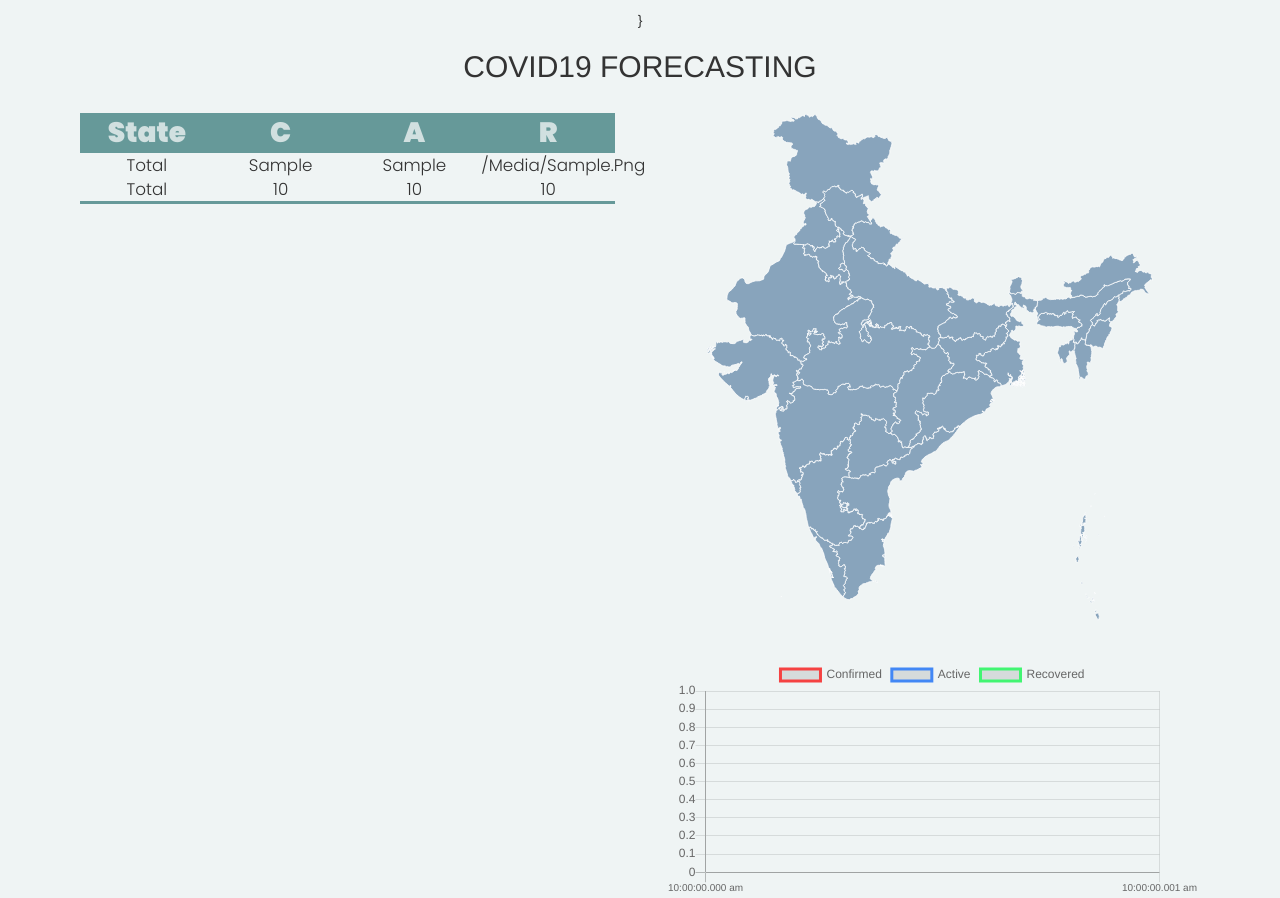
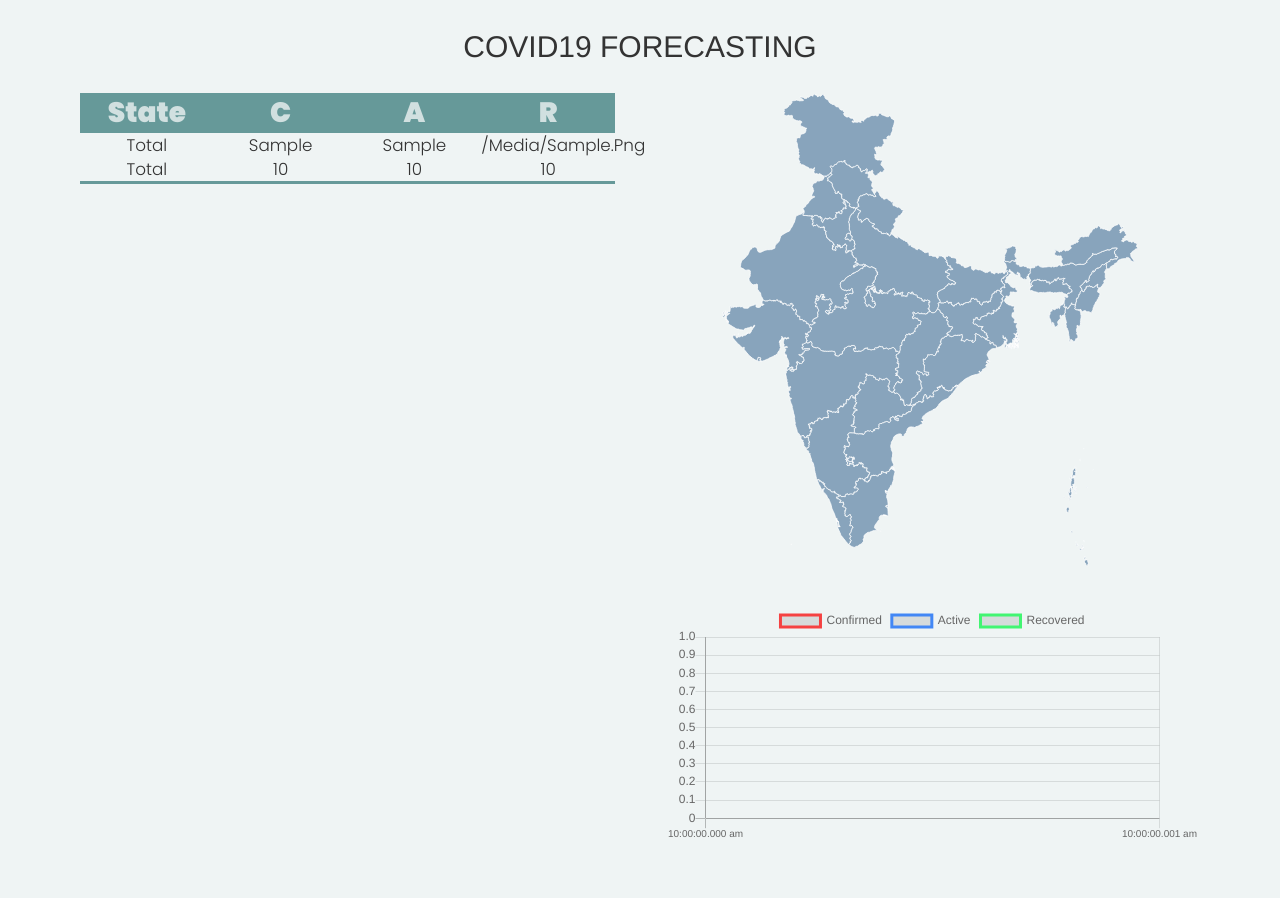
Before and after one commit to vedprakash2017/covid19_forecasting, a Flask app: template templates/graph.html in a window 1280 px wide. Shown: the top 898 px of the page. After the commit the page ends 837 px from the top, so only its background shows below. Run offline with Flask 2, Linux system fonts and the light colour scheme; the template is opened without the code that fills it: most values are stand-ins (such as "Sample title", 1, 10 or a date in 2020); some libraries are stand-ins or nearby versions.

Commit message:
some changes

```diff
--- a/templates/graph.html
+++ b/templates/graph.html
@@ -219,7 +219,7 @@ function setGraph()
 {% block map %}
 
 
-<svg height="511.32142857142856" version="1.1" width="450" xmlns="http://www.w3.org/2000/svg" style="overflow: hidden; position: relative; left: -0.2px; top: 0.6px;" viewBox="0.44196428571428575 0.4419642857142289 450.00000000000006 511.3214285714286" preserveAspectRatio="xMinYMin"><rect x="-2015.01" y="-2289.73" width="5040" height="5726.799999999999" r="0" rx="0" ry="0" fill="#ffffff" stroke="none" transform="matrix(0.4464,0,0,0.4464,0,0)" stroke-width="2.24" style="-webkit-tap-highlight-color: rgba(0, 0, 0, 0); fill-opacity: 0;" fill-opacity="0"/>
+<svg version="1.1" xmlns="http://www.w3.org/2000/svg" style="overflow: hidden; position: relative; left: -0.2px; top: 0.6px;" viewBox="0.44196428571428575 0.4419642857142289 450.00000000000006 511.3214285714286" preserveAspectRatio="xMinYMin"><rect x="-2015.01" y="-2289.73" width="5040" height="5726.799999999999" r="0" rx="0" ry="0" fill="#ffffff" stroke="none" transform="matrix(0.4464,0,0,0.4464,0,0)" stroke-width="2.24" style="-webkit-tap-highlight-color: rgba(0, 0, 0, 0); fill-opacity: 0;" fill-opacity="0"/>
 
 
 <path
--- a/templates/main.html
+++ b/templates/main.html
@@ -214,6 +214,9 @@ h3{
   height:30vh;
   width:80vw
 }
+.wrap{
+  width: 30em;
+}
 .tab{  font-family: 'Poppins';
   /*font-size: 10px;*/}
   .left_1{
@@ -233,11 +236,11 @@ svg path:hover
   stroke:#FF4136;
 }
   </style>
-}
 
 </head>
 
 <body onload="ongraph()">
+
 
 <h2> Covid19 Forecasting </h2>
 <div class="container">
@@ -309,9 +312,9 @@ svg path:hover
 
       <div class="box tab">
 
-          <div class="wrap">
             <div id="state" value="Total" ></div>
-            {% block map %} {% endblock %}
+            <div class="wrap">
+            {% block map %} {% endblock %}</div>
             <!-- <select id = 'state' onchange="setGraph()" >
                     <option value="Total">Total</option>
                     <option value="Andaman and Nicobar Islands">Andaman and Nicobar Islands</option>
@@ -353,7 +356,7 @@ svg path:hover
                     <option value="West Bengal">West Bengal</option>
             </select>  -->
           </div>
-      </div>
+
         {% block graph %}{% endblock %}
     </div>
 
```
